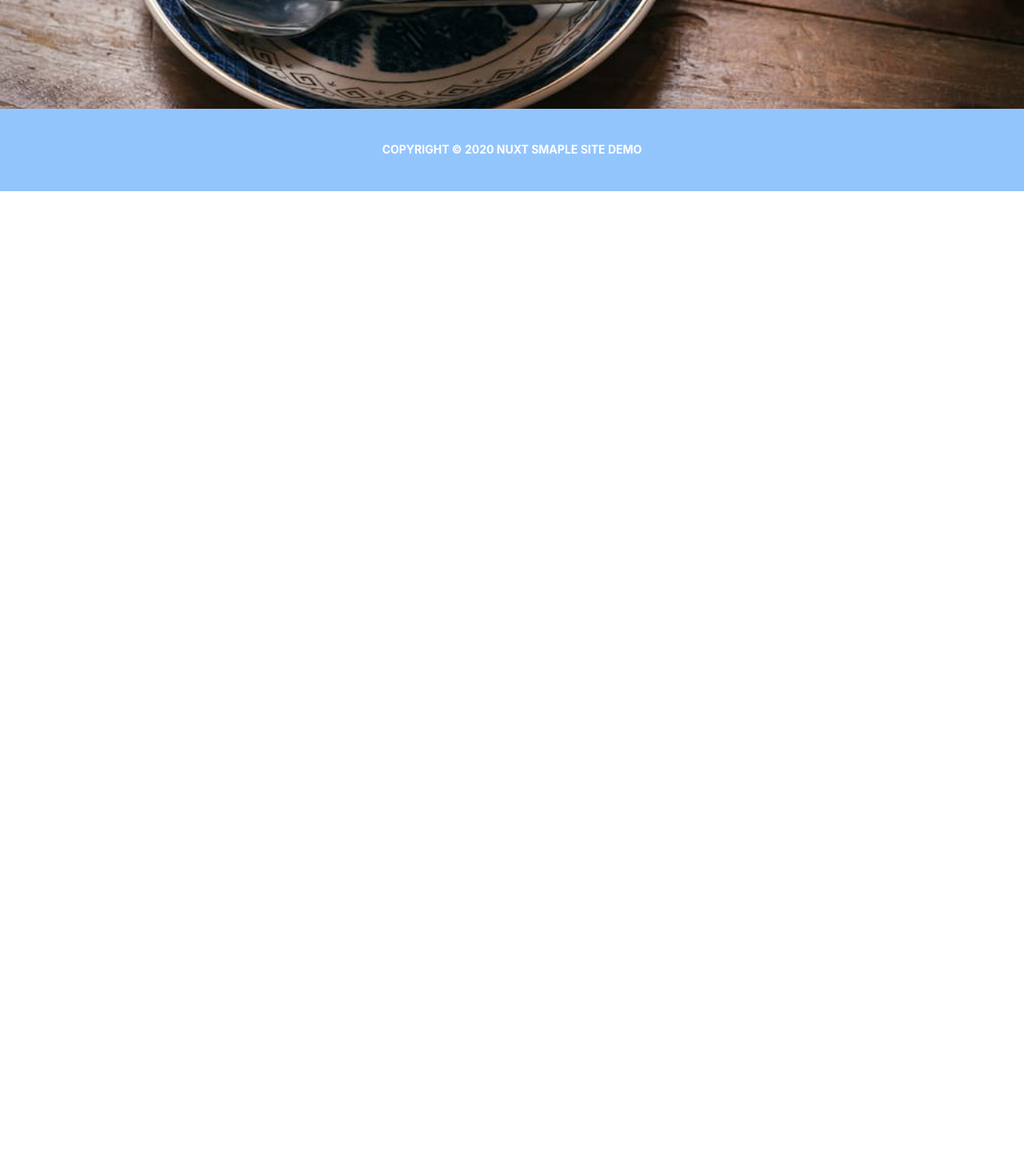
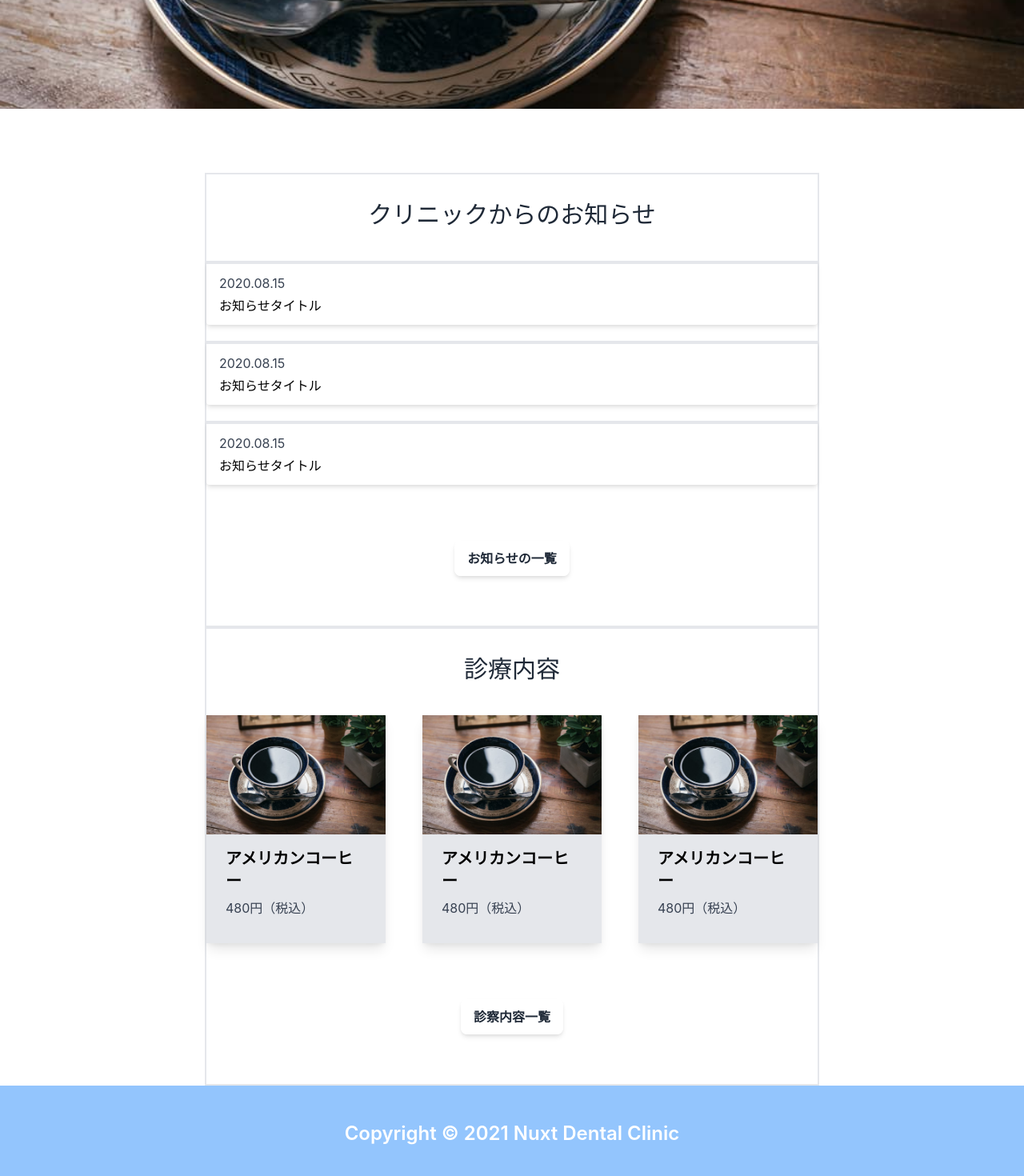
Before and after one commit to kento-yoshidu/myforms_backend, a Nuxt app: page / in a window 1280 px wide. Shown: the part 544-2014 px from the top of the page at 80% size. Before the commit the page ends 800 px from the top, so only its background shows below. Built offline with nearby package versions, Linux system fonts and the light colour scheme.

Commit message:
Update index.vue

```diff
--- a/pages/index.vue
+++ b/pages/index.vue
@@ -63,6 +63,7 @@
       </div>
     </header>
 
+    <!-- top -->
     <div
       class="relative pt-16 pb-32 flex content-center items-center justify-center z-10"
       style="min-height: 75vh"
@@ -88,11 +89,107 @@
         </div>
       </div>
     </div>
+
+    <!-- main -->
+    <main class="w-full md:max-w-3xl mx-auto pt-20 px-6 md:px-0">
+
+      <section class="border-2 py-8">
+        <!-- お知らせ-->
+        <h2 class="font-sans text-lg text-gray-800 text-center text-3xl mb-10">
+          クリニックからのお知らせ
+        </h2>
+        <div class="mb-20">
+          <div
+            class="bg-teal-100 border-t-4 border-teal-500 rounded-b text-teal-900 shadow-md mb-5"
+          >
+            <a href="/information/detail" class="block px-4 py-3">
+              <time class="text-gray-700 text-base mb-1 block md:w-1/6">
+                2020.08.15
+              </time>
+              <div class="md:w-10/12">お知らせタイトル</div>
+            </a>
+          </div>
+          <div
+            class="bg-teal-100 border-t-4 border-teal-500 rounded-b text-teal-900 shadow-md mb-5"
+          >
+            <a href="/information/detail" class="block px-4 py-3">
+              <time class="text-gray-700 text-base mb-1 block md:w-1/6">
+                2020.08.15
+              </time>
+              <div class="md:w-10/12">お知らせタイトル</div>
+            </a>
+          </div>
+          <div
+            class="bg-teal-100 border-t-4 border-teal-500 rounded-b text-teal-900 shadow-md mb-5"
+          >
+            <a href="/information/detail" class="block px-4 py-3">
+              <time class="text-gray-700 text-base mb-1 block md:w-1/6">
+                2020.08.15
+              </time>
+              <div class="md:w-10/12">お知らせタイトル</div>
+            </a>
+          </div>
+        </div>
+        <div class="mb-10 mx-auto text-center">
+          <a
+            href="/information/"
+            class="font-semibold md:text-lg xl:text-base px-4 md:px-5 xl:px-4 py-3 md:py-4 xl:py-3 leading-tight shadow-md rounded-lg bg-white hover:bg-gray-200 text-gray-800"
+          >
+            お知らせの一覧
+          </a>
+        </div>
+      </section>
+
+      <section class="border-2 py-8">
+        <!-- 診療内容 -->
+        <h2 class="font-sans text-lg text-gray-800 text-center text-3xl mb-10">
+          診療内容
+        </h2>
+        <div class="flex flex-wrap justify-between mb-20 md:mb-0">
+          <div class="md:w-56 mb-20 shadow-lg bg-gray-200">
+            <div class="max-w">
+              <img src="~/assets/img/visual-home.jpg" alt="商品名" class="w-full" />
+              <div class="px-6 py-4">
+                <div class="font-bold text-xl mb-2">アメリカンコーヒー</div>
+                <p class="text-gray-700 text-base mb-4">480円（税込）</p>
+              </div>
+            </div>
+          </div>
+          <div class="md:w-56 mb-20 shadow-lg bg-gray-200">
+            <div class="max-w">
+              <img src="~/assets/img/visual-home.jpg" alt="商品名" class="w-full" />
+              <div class="px-6 py-4">
+                <div class="font-bold text-xl mb-2">アメリカンコーヒー</div>
+                <p class="text-gray-700 text-base mb-4">480円（税込）</p>
+              </div>
+            </div>
+          </div>
+          <div class="md:w-56 mb-20 shadow-lg bg-gray-200">
+            <div class="max-w">
+              <img src="~/assets/img/visual-home.jpg" alt="商品名" class="w-full" />
+              <div class="px-6 py-4">
+                <div class="font-bold text-xl mb-2">アメリカンコーヒー</div>
+                <p class="text-gray-700 text-base mb-4">480円（税込）</p>
+              </div>
+            </div>
+          </div>
+        </div>
+        <div class="mb-10 mx-auto text-center">
+          <a
+            href="/menu/"
+            class="font-semibold md:text-lg xl:text-base px-4 md:px-5 xl:px-4 py-3 md:py-4 xl:py-3 leading-tight shadow-md rounded-lg bg-white hover:bg-gray-200 text-gray-800"
+          >
+            診察内容一覧
+          </a>
+        </div>
+      </section>
+    </main>
+
     <footer class="bg-blue-300 pb-10 pt-10">
       <p
-        class="text-center text-white text-sm font-bold leading-relaxed whitespace-no-wrap uppercase"
+        class="text-center text-white text-2xl font-semibold leading-relaxed whitespace-no-wrap"
       >
-        Copyright © 2020 NUXT SMAPLE SITE DEMO
+        Copyright © 2021 Nuxt Dental Clinic
       </p>
     </footer>
   </div>
```
